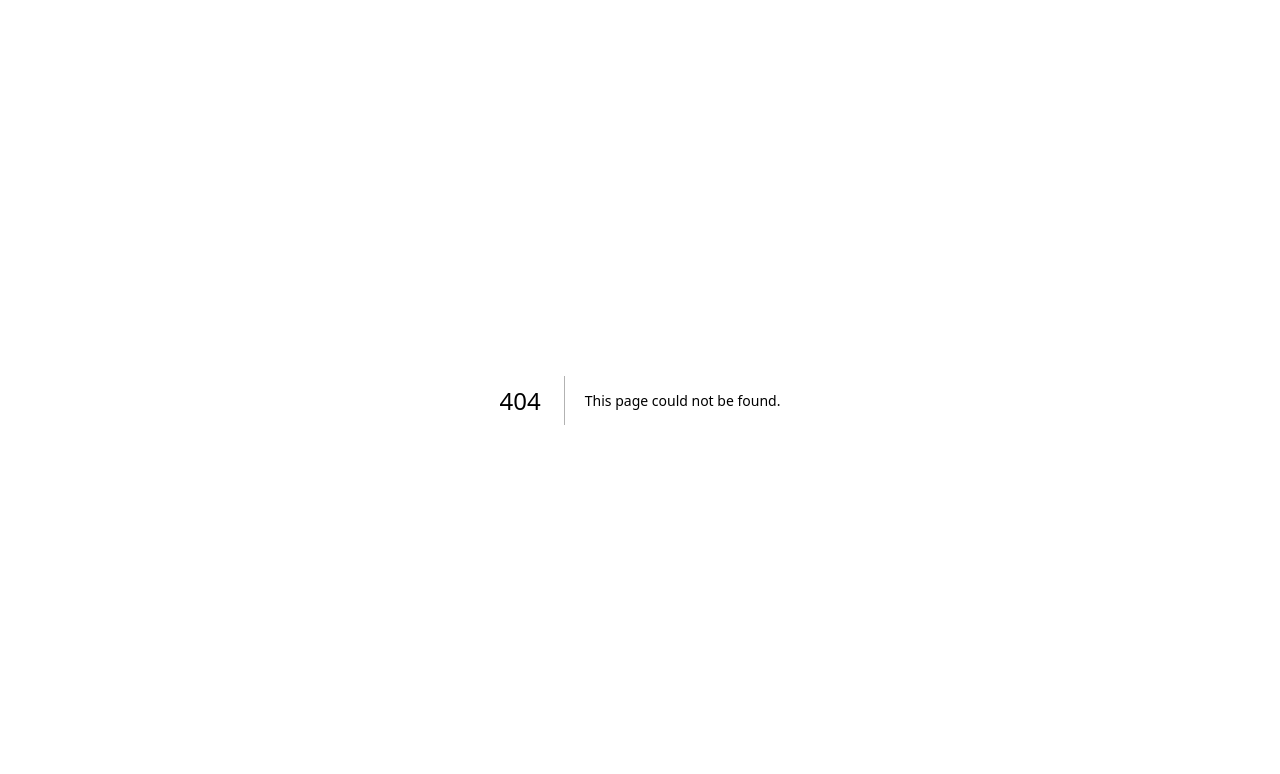
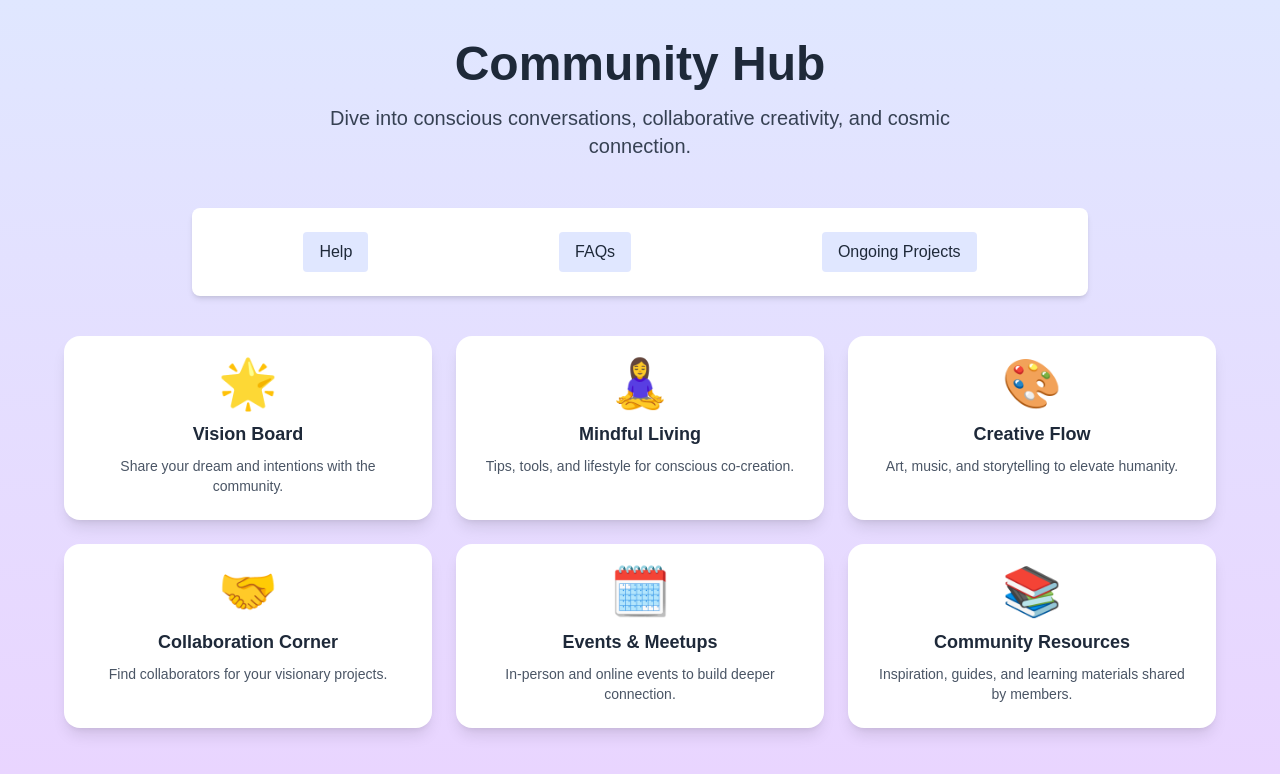
Before and after one commit to josiahbasilio/Light-Heart-Vision, a Next.js app in the folder light-heart-vision/: page /hub in a window 1280 px wide. Before the commit this address had no page. Shown: the top 774 px of the page. Built offline with nearby package versions, Linux system fonts and the light colour scheme.

Commit message:
Created Community Hub Page

```diff
--- /dev/null
+++ b/light-heart-vision/src/app/hub/page.js
@@ -0,0 +1,42 @@
+'use client';
+
+export default function Hub() {
+  const categories = [
+    { icon: '🌟', title: 'Vision Board', desc: 'Share your dream and intentions with the community.' },
+    { icon: '🧘‍♀️', title: 'Mindful Living', desc: 'Tips, tools, and lifestyle for conscious co-creation.' },
+    { icon: '🎨', title: 'Creative Flow', desc: 'Art, music, and storytelling to elevate humanity.' },
+    { icon: '🤝', title: 'Collaboration Corner', desc: 'Find collaborators for your visionary projects.' },
+    { icon: '🗓️', title: 'Events & Meetups', desc: 'In-person and online events to build deeper connection.' },
+    { icon: '📚', title: 'Community Resources', desc: 'Inspiration, guides, and learning materials shared by members.' },
+  ];
+
+  return (
+    <div className="min-h-screen bg-gradient-to-b from-indigo-100 to-purple-200 text-gray-800 px-6 py-10">
+      {/* Hero Header */}
+      <header className="text-center mb-12">
+        <h1 className="text-4xl sm:text-5xl font-bold mb-4">Community Hub</h1>
+        <p className="text-lg sm:text-xl max-w-2xl mx-auto text-gray-700">
+          Dive into conscious conversations, collaborative creativity, and cosmic connection.
+        </p>
+      </header>
+
+      {/* Category Buttons */}
+      <section className="bg-white rounded-lg shadow-md max-w-4xl mx-auto mb-10 p-4 flex justify-around flex-wrap">
+        <button className="py-2 px-4 m-2 bg-indigo-100 rounded hover:bg-indigo-200 transition">Help</button>
+        <button className="py-2 px-4 m-2 bg-indigo-100 rounded hover:bg-indigo-200 transition">FAQs</button>
+        <button className="py-2 px-4 m-2 bg-indigo-100 rounded hover:bg-indigo-200 transition">Ongoing Projects</button>
+      </section>
+
+      {/* Community Circles */}
+      <section className="grid grid-cols-1 sm:grid-cols-2 md:grid-cols-3 gap-6 max-w-6xl mx-auto">
+        {categories.map((cat, idx) => (
+          <div key={idx} className="bg-white rounded-2xl shadow-lg p-6 flex flex-col items-center text-center hover:shadow-xl transition">
+            <div className="text-5xl mb-3">{cat.icon}</div>
+            <h3 className="text-lg font-semibold mb-2">{cat.title}</h3>
+            <p className="text-sm text-gray-600">{cat.desc}</p>
+          </div>
+        ))}
+      </section>
+    </div>
+  );
+}
--- a/light-heart-vision/src/app/page.js
+++ b/light-heart-vision/src/app/page.js
@@ -8,7 +8,7 @@ export default function Home() {
       {/* Header */}
       <header className="fixed top-0 w-full bg-white shadow-md z-50 py-4">
         <nav className="flex justify-center gap-10 text-sm sm:text-base font-semibold">
-          <a href="#community" className="hover:text-yellow-600 transition">Community</a>
+          <a href="/hub" className="hover:text-yellow-600 transition">Community</a>
           <a href="#courses" className="hover:text-yellow-600 transition">Courses</a>
           <a href="#about" className="hover:text-yellow-600 transition">About</a>
           <a href="#membership" className="hover:text-yellow-600 transition">Membership</a>
```
